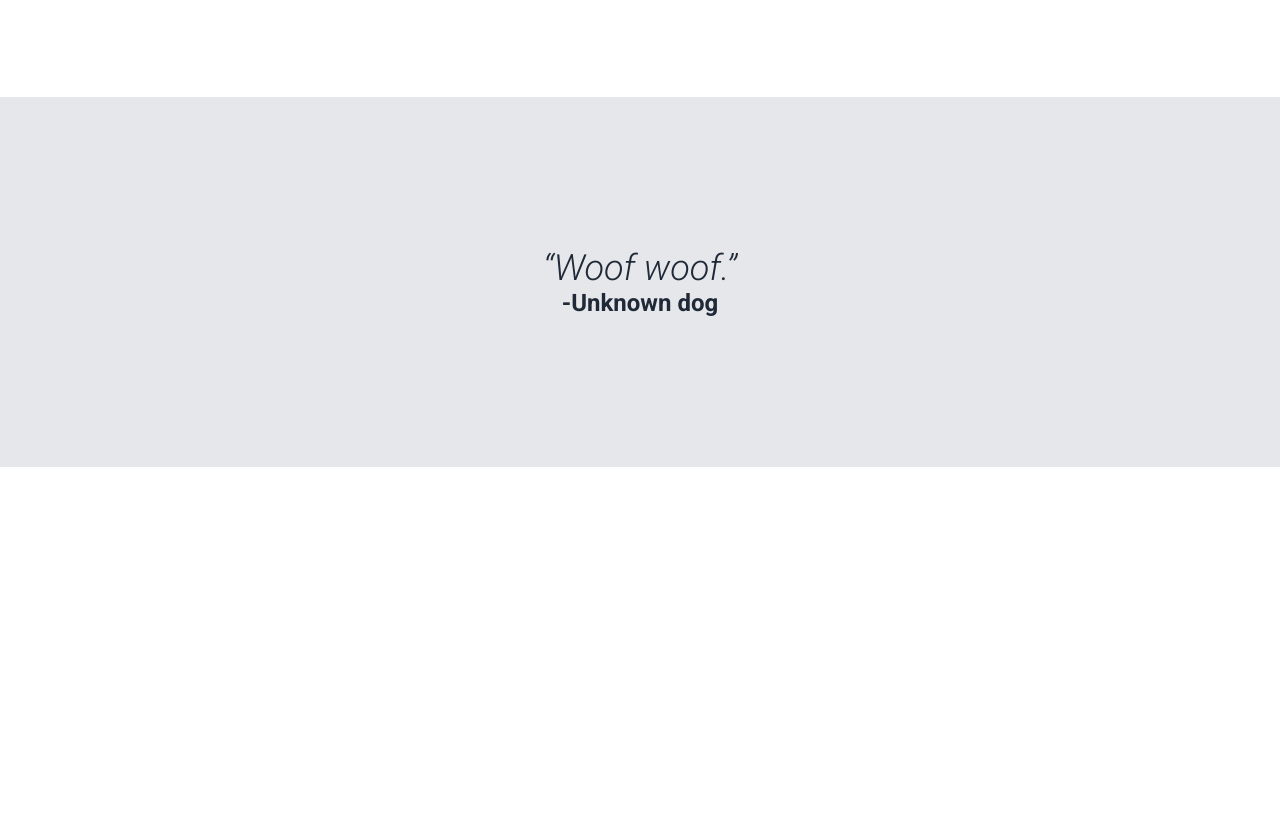
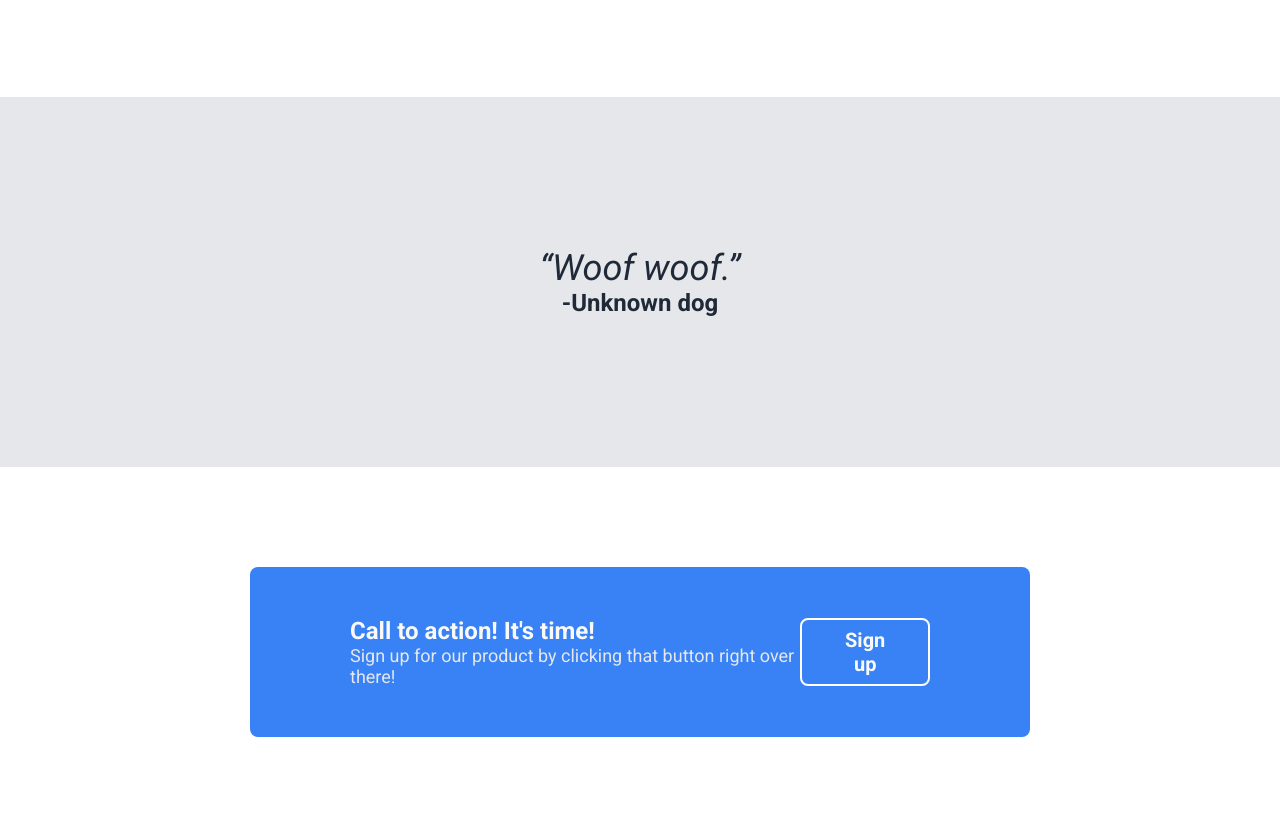
Before and after one commit to gabrielcarvalhoc/odin-landing-page, a plain HTML site: page index.html in a window 1280 px wide. Shown: the part 979-1816 px from the top of the page. Before the commit the page ends 1446 px from the top, so only its background shows below. Drawn offline with Linux system fonts and the light colour scheme.

Commit message:
Add section 4

```diff
--- a/css/style.css
+++ b/css/style.css
@@ -10,7 +10,7 @@ body {
     font-family: 'Roboto', sans-serif;
 }
 
-/* Section 1 */
+/* Header */
 
 .header {
     background-color: #1f2937;
@@ -36,6 +36,8 @@ body {
     color: #e5e7eb;
     text-decoration: none;
 }
+
+/* Section 1 */
 
 .section1 {
     background-color: #1f2937;
@@ -64,11 +66,11 @@ body {
     color: #e5e7eb;
 }
 
-.hero-button {
+button {
     font-family: 'Roboto', sans-serif;
     background-color: #3882f6;
     padding: 8px 32px;
-    font-weight: 700;
+    font-weight: 600;
     color: #f9faf8;
     font-size: 20px;
     border: none;
@@ -127,7 +129,7 @@ body {
 
 .section3 q {
     font-size: 36px;
-    font-weight: 300;
+    font-weight:hero- 300;
     font-style: italic;
     color: #1f2937;
 }
@@ -137,3 +139,33 @@ body {
     font-weight: 700;
     color: #1f2937;
 }
+
+/* Section 4 */
+
+.section4 {
+    padding: 100px 250px;
+}
+
+.call-to-action {
+    background-color: #3882f6;
+    border-radius: 8px;
+    display: flex;
+    justify-content: space-between;
+    align-items: center;
+    padding: 50px 100px;
+}
+
+.cta-title {
+    font-size: 24px;
+    color: #f9faf8;
+    font-weight: 700;
+}
+
+.cta-sec {
+    font-size: 18px;
+    color: #e5e7eb;
+}
+
+.call-to-action button {
+    border: 2px solid #fff;
+}
--- a/index.html
+++ b/index.html
@@ -29,7 +29,7 @@
         <div class="hero">
             <h1 class="hero-main-text">Dogs are awesome</h1>
             <p class="hero-sec-text">Dogs are just the best. Hope you enjoy this dog lovers landing-page!</p>
-            <button class="hero-button">Sign up</button>
+            <button class="button">Sign up</button>
         </div>
         <img src="img/dogs.jpg" alt="Dogs having fun" class="dogs-img">
     </div>
@@ -61,6 +61,14 @@
         <p>-Unknown dog</p>
     </div>
 
-
+    <div class="section4">
+        <div class="call-to-action">
+            <div class="cta-text">
+                <p class="cta-title">Call to action! It's time!</p>
+                <p class="cta-sec">Sign up for our product by clicking that button right over there!</p>
+            </div>
+            <button>Sign up</button>
+        </div>
+    </div>
 </body>
 </html>
```
